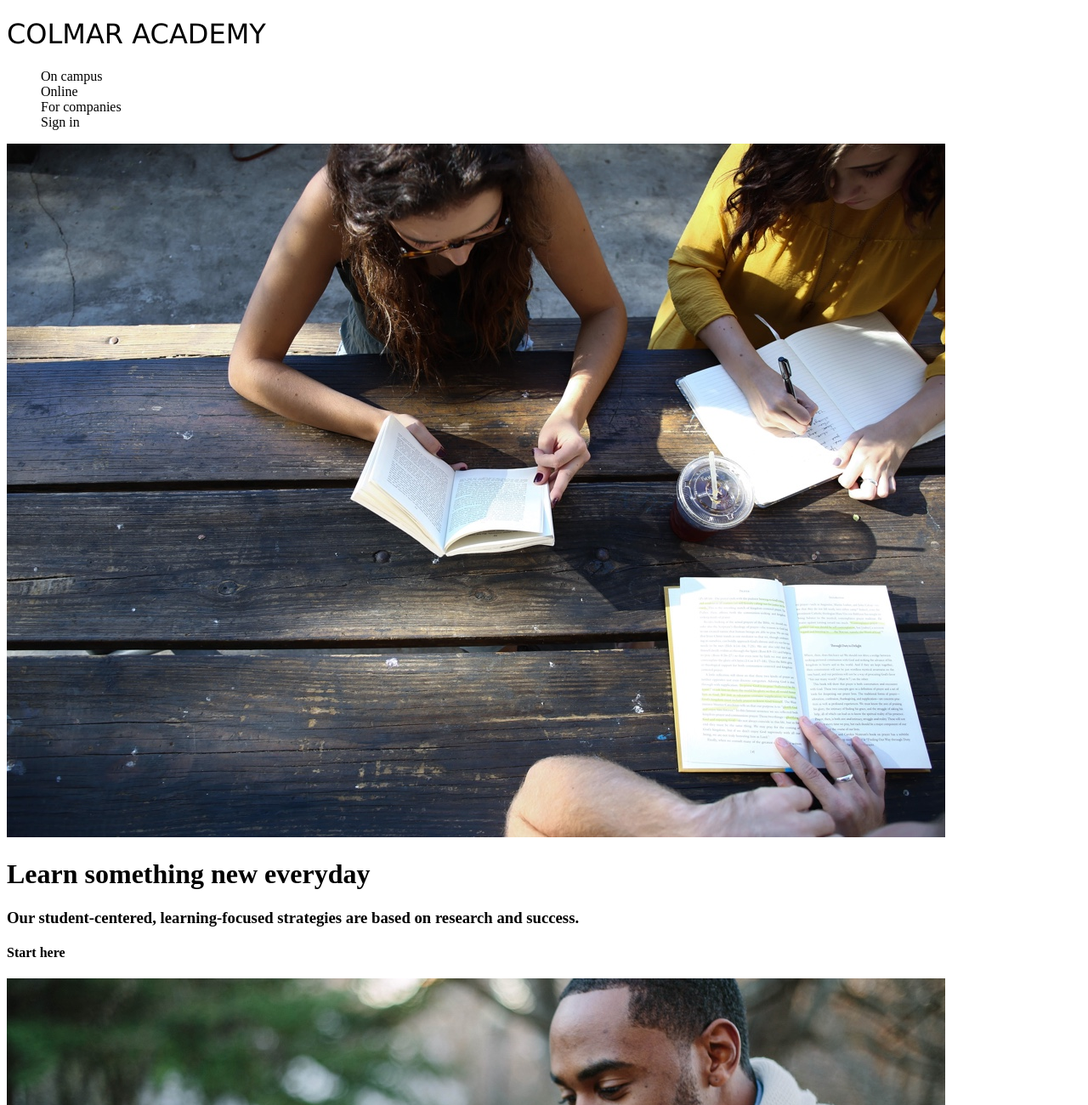
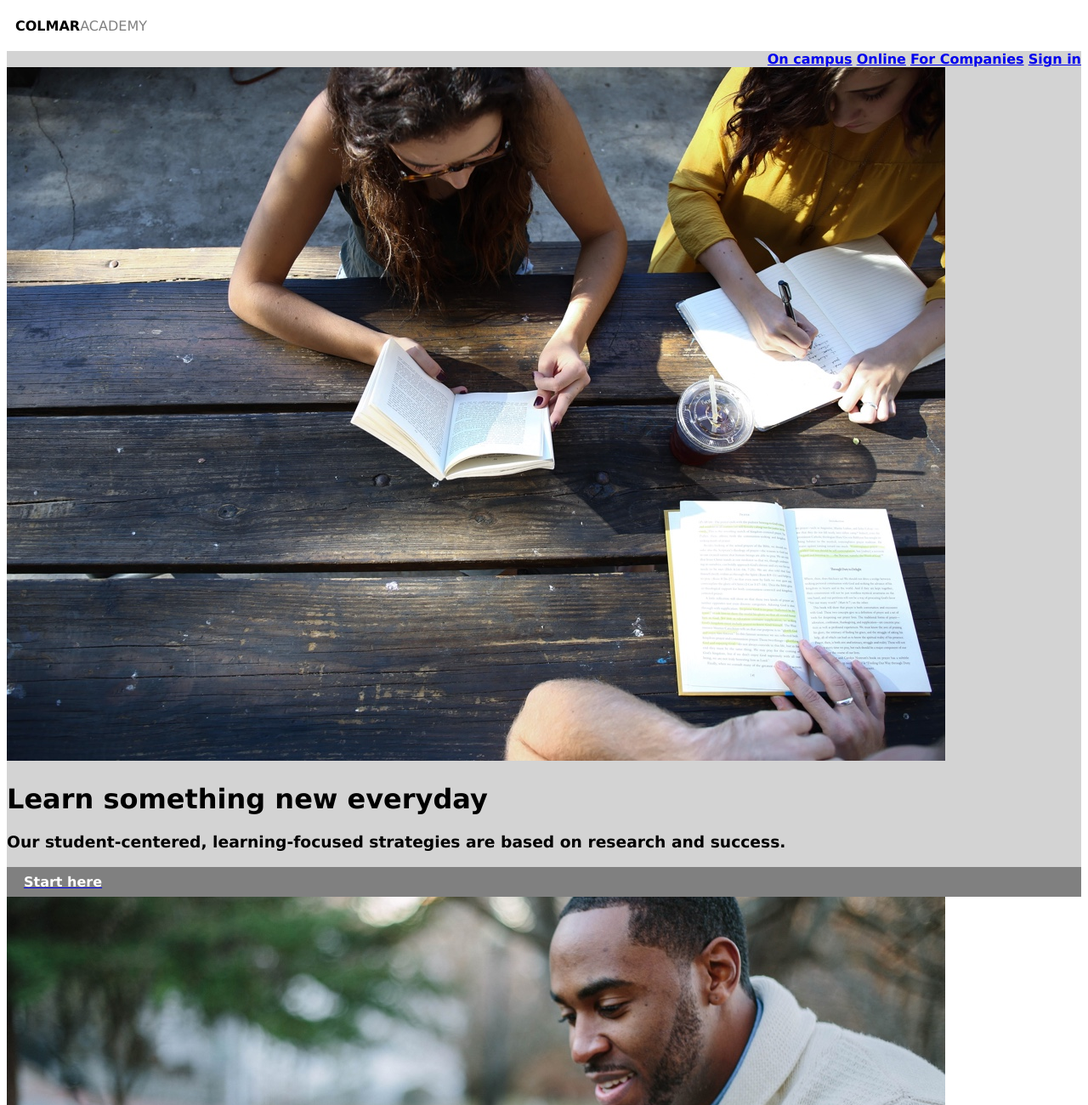
Before and after one commit to afronframble/colmar_academy_capstone, a plain HTML site: page index.html in a window 1280 px wide. Shown: the top 1300 px of the page at 85% size. Drawn offline with Linux system fonts and the light colour scheme.

Commit message:
Add anchor tags for links

```diff
--- a/index.html
+++ b/index.html
@@ -5,23 +5,23 @@
         <link rel="stylesheet" type="text/css" href="resources/css/style.css">
     </head>
     <header>
-      <h1 class="header">Colmar Academy</h1>
+      <h1 class="header"><strong><span>Colmar</span></strong><span style="color: gray">Academy</span></h1>
       <ul style="list-style-type: none;">
-          <li>On campus</li>
-          <li>Online</li>
-          <li>For companies</li>
-          <li>Sign in</li>
+          <li><a href=#oncampus>On campus</a></li>
+          <li><a href=#online>Online</a></li>
+          <li><a href=#online>For Companies</a></li>
+          <li><a name="starthere"><a href=#signin>Sign in</a></a></li>
       </ul>
     </header>
     <body>
-        <div>
+        <div class="oncampus">
             <img src="resources/images/banner.jpg">
-          <h1>Learn something new everyday</h1>
+          <a name="signin"><h1>Learn something new everyday</h1></a>
           <h3>Our student-centered, learning-focused strategies are based on research and success.</h3>
-          <h4>Start here</h4>
+          <a href=#starthere><h4>Start here</h4></a>
         </div>
         <div>
-            <img src="resources/images/information-main.jpg">
+            <a name="oncampus"><img src="resources/images/information-main.jpg"></a>
             <h2>It doesn't hurt to keep practicing</h2>
             <p>"Although the tendency is to give up, we must persevere.  Under the most trying of times, it is not our faults or difficulties that have shown through the test, but the outcome."</p>
             <p>Emanuel, Sr Strategist at Hiring.com</p>
@@ -45,7 +45,7 @@
             <p>Read more</p>
         </div>
         <div>
-            <h2>Start learning</h2>
+            <a name="online"><h2>Start learning</h2></a>
             <div>
                 <img src="resources/images/course-software.jpg">
                 <h3>Software engineering</h3>
--- a/resources/css/style.css
+++ b/resources/css/style.css
@@ -1,19 +1,52 @@
+html {
+    font-size: 16px;
+}
+
 body {
     background-color: white;
+    font-family: Verdana, sans-serif;
 }
 
 h1 {
-    color: black;
+
+}
+
+h4 {
+    background-color: gray;
+    color: white;
+    margin: 0;
+    padding: 8px 20px;
 }
 
 .header {
     text-transform: uppercase;
     font-family: Verdana, sans-serif;
-    font-size: 32px;
+    font-size: 1rem;
     font-weight: normal;
+    padding: 10px;
+    text-align: left;
+}
+
+ul {
+    list-style-type: none;
+    margin: 0;
+    padding: 0;
+    overflow: hidden;
+    float: right;
+}
+
+li {
+    color: rgb(128, 128, 128);
+    font-weight: bold;
+    display: inline;
+    font-size: 1rem;
 }
 
 footer {
     font-size: 12px;
     color: gray;
 }
+
+.oncampus {
+    background-color: lightgray;
+}
```
